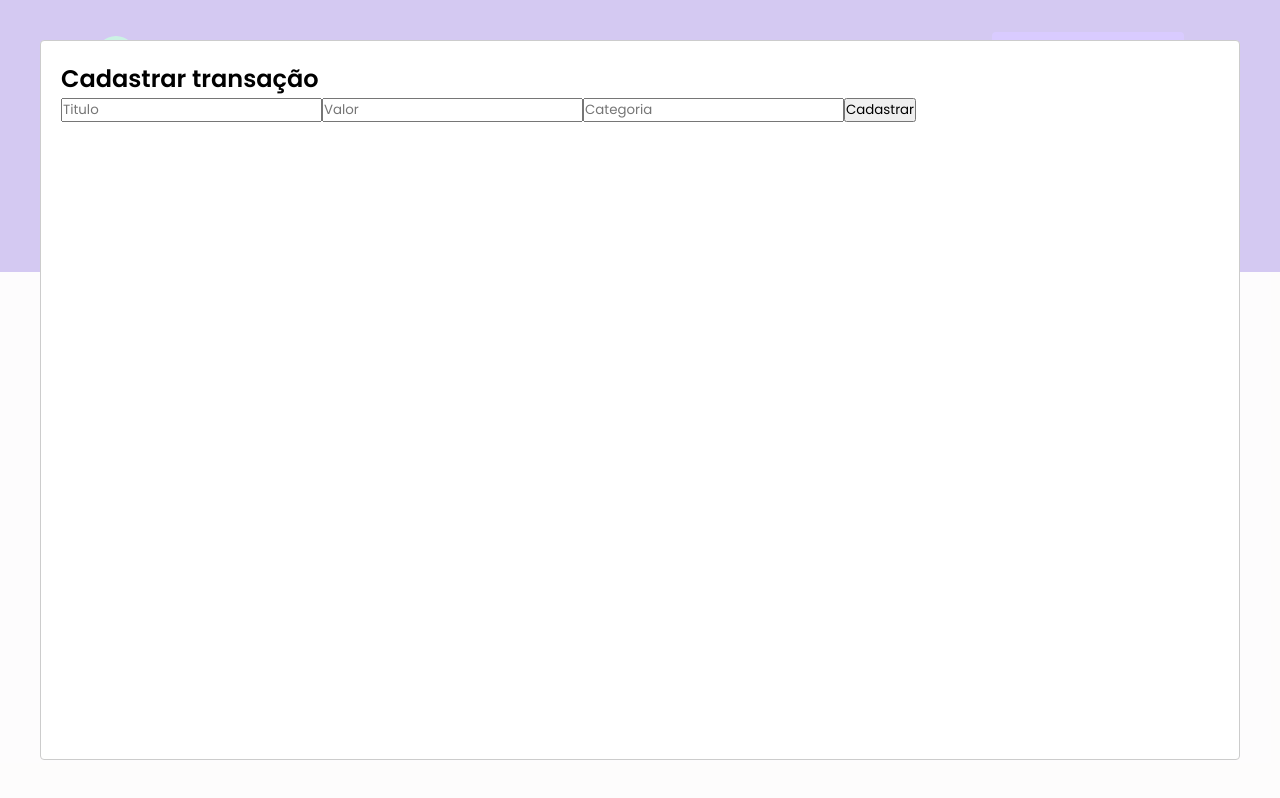
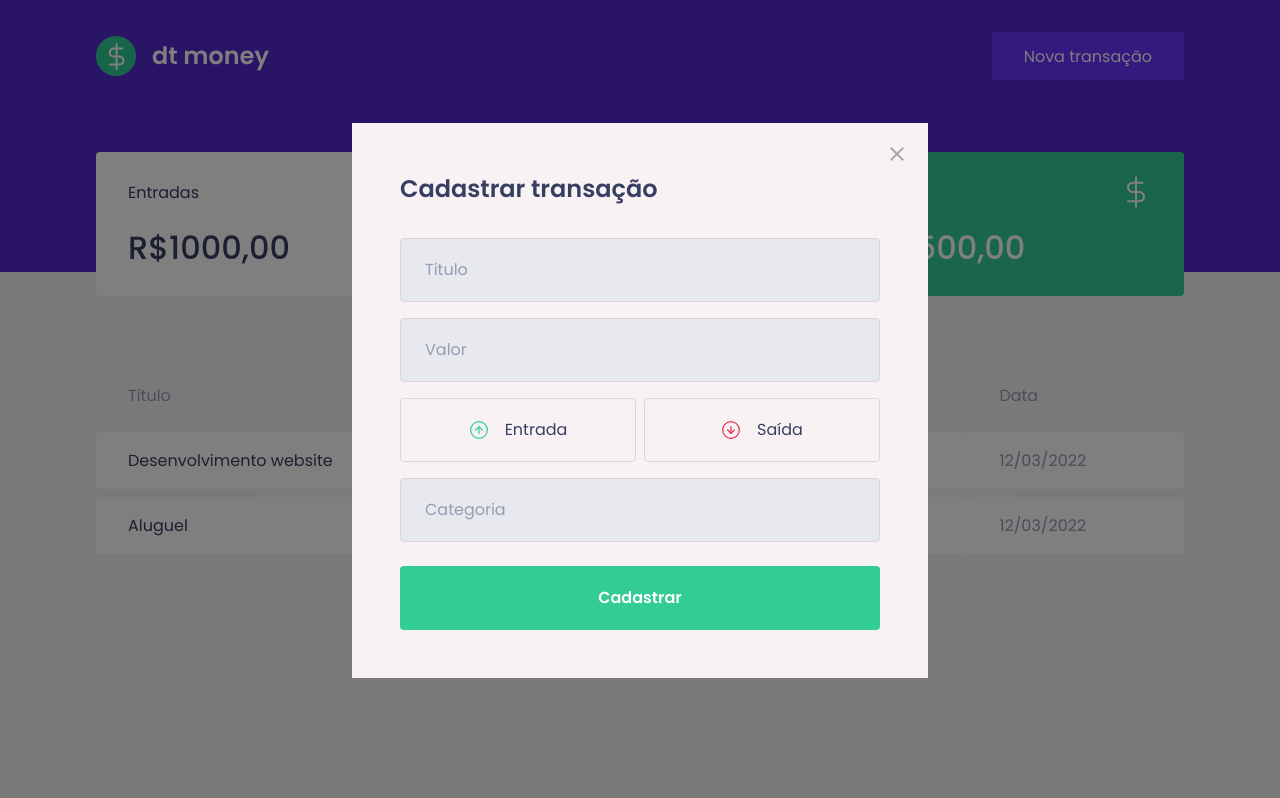
Before and after one commit to GaPolveiro02/ignite-react-dtmoney, a React (Create React App) app: page / in a window 1280 px wide. Both pictures are taken after a click on the button "Nova transação". Built offline with nearby package versions, Linux system fonts and the light colour scheme; no server answers; what miragejs would draw is missing.

Commit message:
Created transactions type buttons

```diff
--- a/package.json
+++ b/package.json
@@ -5,6 +5,7 @@
   "dependencies": {
     "axios": "^0.27.2",
     "miragejs": "^0.1.45",
+    "polished": "^4.2.2",
     "react": "^18.2.0",
     "react-dom": "^18.2.0",
     "react-modal": "^3.15.1",
--- a/src/components/NewTransactionModal/index.tsx
+++ b/src/components/NewTransactionModal/index.tsx
@@ -1,5 +1,8 @@
 import Modal from "react-modal";
-import { Container } from "./styles";
+import closeImg from "../../assets/close.svg";
+import incomeImg from '../../assets/income.svg';
+import outcomeImg from '../../assets/outcome.svg';
+import { Container, TransactionsTypeContainer } from "./styles";
 
 interface NewTransactionModalProps {
     isOpen: boolean;
@@ -11,7 +14,17 @@
         <Modal
             isOpen={isOpen}
             onRequestClose={onRequestClose}
+            overlayClassName="react-modal-overlay"
+            className="react-modal-content"
         >
+            <button
+                type="button"
+                onClick={onRequestClose}
+                className="react-modal-close"
+            >
+                <img src={closeImg} alt="Fechar modal"/>
+            </button>
+
             <Container>
                 <h2>Cadastrar transação</h2>
 
@@ -25,6 +38,22 @@
                     placeholder="Valor"
                 />
 
+                <TransactionsTypeContainer>
+                    <button
+                        type="button"
+                    >
+                        <img src={incomeImg} alt="Entrada"/>
+                        <span>Entrada</span>
+                    </button>
+
+                    <button
+                        type="button"
+                    >
+                        <img src={outcomeImg} alt="Saída"/>
+                        <span>Saída</span>
+                    </button>
+                </TransactionsTypeContainer>
+
                 <input
                     type="text"
                     placeholder="Categoria"
--- a/src/components/NewTransactionModal/styles.ts
+++ b/src/components/NewTransactionModal/styles.ts
@@ -1,5 +1,86 @@
 import styled from "styled-components";
+import { darken } from 'polished'
 
 export const Container = styled.form`
+    h2 {
+        color: var(--text-title);
+        font-size: 1.5rem;
+        margin-bottom: 2rem;
+    }
 
+    input {
+        width: 100%;
+        padding: 0 1.5rem;
+        height: 4rem;
+        border-radius: 0.25rem;
+
+        border: 1px solid #d7d7d7;
+        background: #e7e9ee;
+
+        font-weight: 400;
+        font-size: 1rem;
+
+        &::placeholder {
+            color: var(--text-body);
+        }
+
+        & + input {
+            margin-top: 1rem;
+        }
+    }
+
+    button[type="submit"] {
+        width: 100%;
+        padding: 0 1.5rem;
+        height: 4rem;
+        background: var(--green);
+        color: #fff;
+        border-radius: 0.25rem;
+        border: 0;
+        font-size: 1rem;
+        font-weight: 600;
+        margin-top: 1.5rem;
+        transition: filter 0.2s;
+
+        &:hover {
+            filter: brightness(0.9);
+        }
+    }
 `;
+
+export const TransactionsTypeContainer = styled.div`
+    margin: 1rem 0;
+    display: grid;
+    grid-template-columns: 1fr 1fr;
+    gap: 0.5rem;
+
+    button {
+        height: 4rem;
+        border: 1px solid #d7d7d7;
+        border-radius: 0.25rem;
+
+        background: transparent;
+
+        display: flex;
+        align-items: center;
+        justify-content: center;
+
+        transition: border-color 0.2s;
+
+        &:hover {
+            border-color: ${darken(0.1, '#d7d7d7')};
+        }
+
+        img {
+            width: 20px;
+            height: 20px;
+        }
+
+        span {
+            display: inline-block;
+            margin-left: 1rem;
+            font-size: 1rem;
+            color: var(--text-title);
+        }
+    }
+`;
--- a/src/styles/global.ts
+++ b/src/styles/global.ts
@@ -55,4 +55,40 @@
     opacity: 0.6;
     cursor: not-allowed;
  }
+
+   .react-modal-overlay {
+      background: rgba(0, 0, 0, 0.5);
+
+      position: fixed;
+      top: 0;
+      bottom: 0;
+      right: 0;
+      left: 0;
+
+      display: flex;
+      align-items: center;
+      justify-content: center;
+   }
+
+   .react-modal-content {
+      width: 100%;
+      max-width: 576px;
+      background: var(--background);
+      padding: 3rem;
+      position: relative;
+      border-radius: 0.25;
+   }
+
+   .react-modal-close {
+      position: absolute;
+      right: 1.5rem;
+      top: 1.5rem;
+      border: 0;
+      background: transparent;
+      transition: filter 0.2s;
+
+      &:hover {
+         filter: brightness(0.9);
+      }
+   }
 `
```
Also changed, not shown: 1 other file (tests, documents, lock files or other folders).
